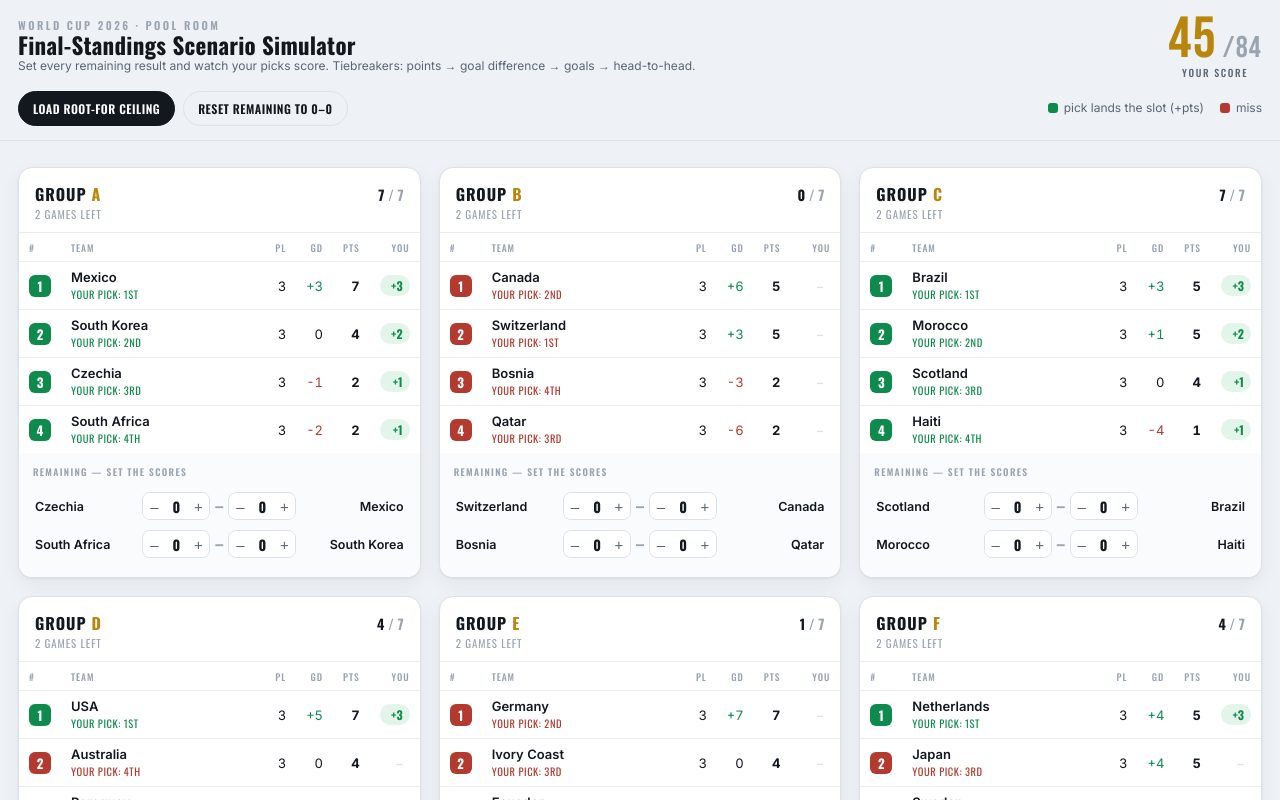
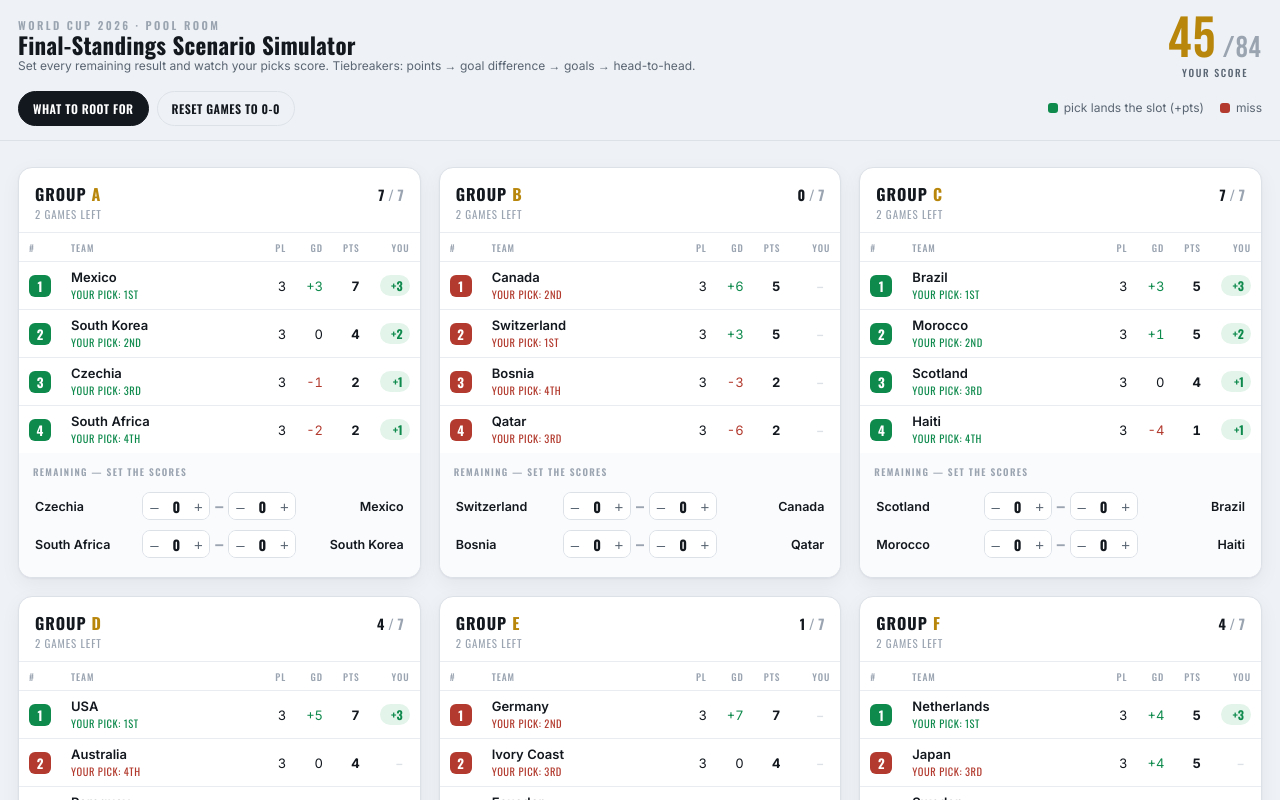
Before and after one commit to davidsebo/worldcup, a React (Vite) app: page / in a window 1280 px wide. Shown: the top 800 px of the page. Built offline with nearby package versions, Linux system fonts and the light colour scheme.

Commit message:
Rename buttons

```diff
--- a/src/App.jsx
+++ b/src/App.jsx
@@ -165,10 +165,10 @@
         <div className="topbar-inner" style={{ marginTop: 0 }}>
           <div className="presets">
             <button className="btn primary" onClick={() => setScores(initScores(DREAM))}>
-              Load root-for ceiling
+              What to root for
             </button>
             <button className="btn ghost" onClick={() => setScores(initScores(null))}>
-              Reset remaining to 0–0
+              Reset games to 0-0
             </button>
           </div>
           <div className="legend" style={{ marginLeft: 'auto' }}>
```
